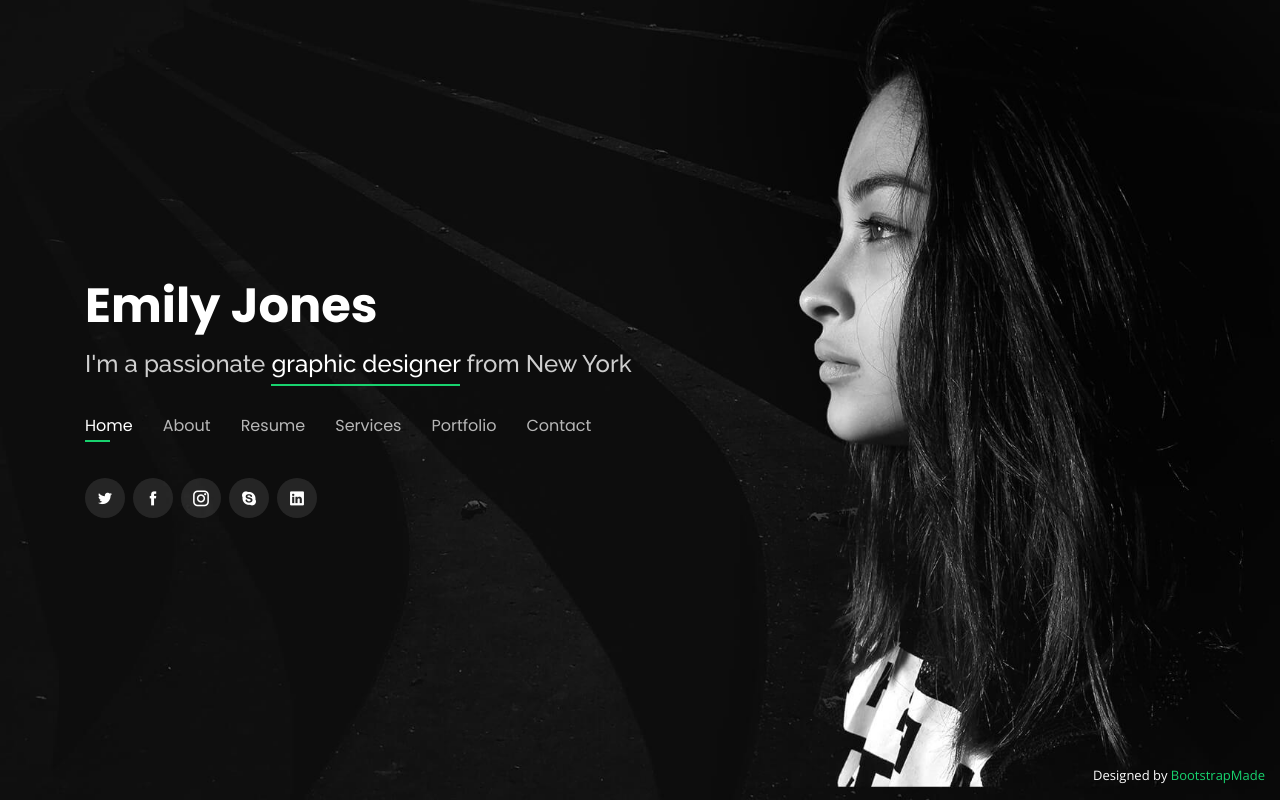
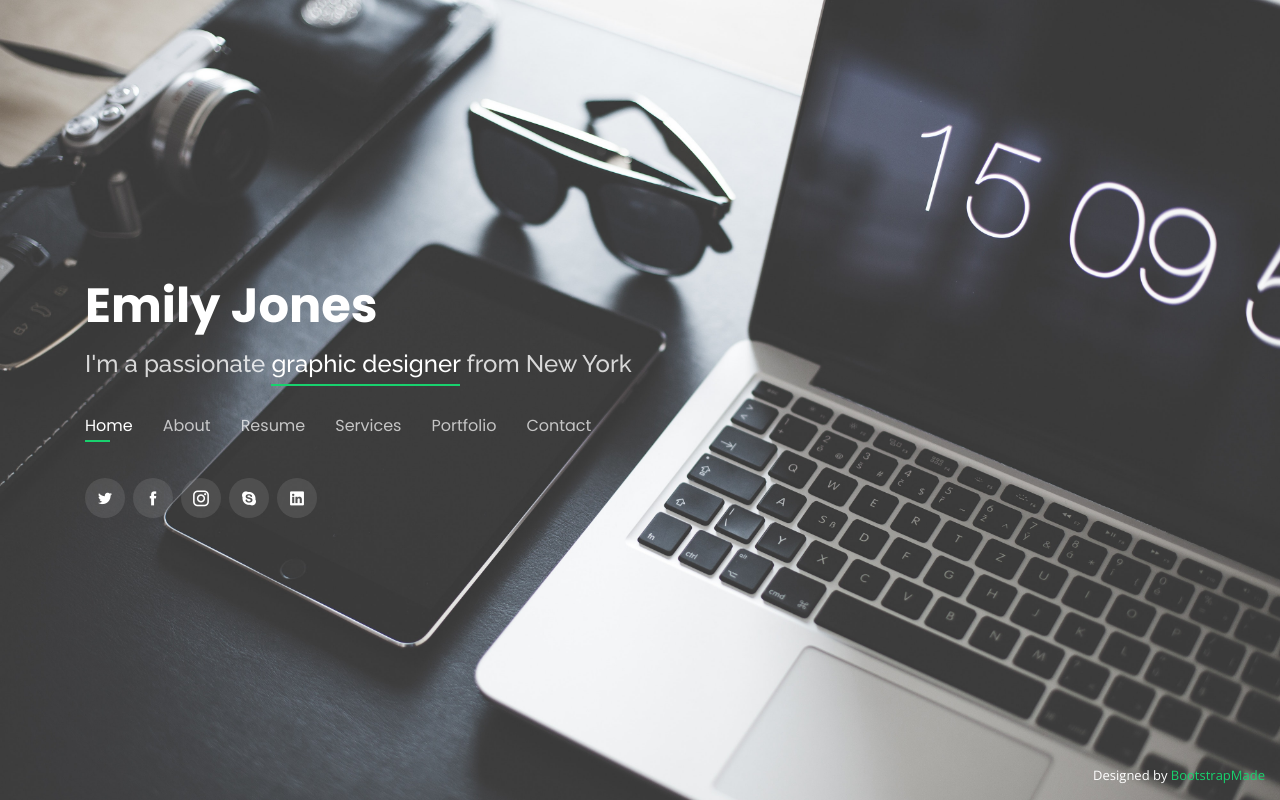
Before and after one commit to Mikaelortax/Mikaelortax.github.io, a plain HTML site: page index.html in a window 1280 px wide. Drawn offline with nearby package versions, Linux system fonts and the light colour scheme.

Commit message:
New background image

```diff
--- a/assets/css/style.css
+++ b/assets/css/style.css
@@ -19,7 +19,7 @@ body {
 body::before {
   content: "";
   position: fixed;
-  background: #040404 url("../img/bg.jpg") top right no-repeat;
+  background: #040404 url("../img/bg-two.jpg") top right no-repeat;
   background-size: cover;
   left: 0;
   right: 0;
```
Also changed, not shown: assets/img/bg-two.jpg (added).
